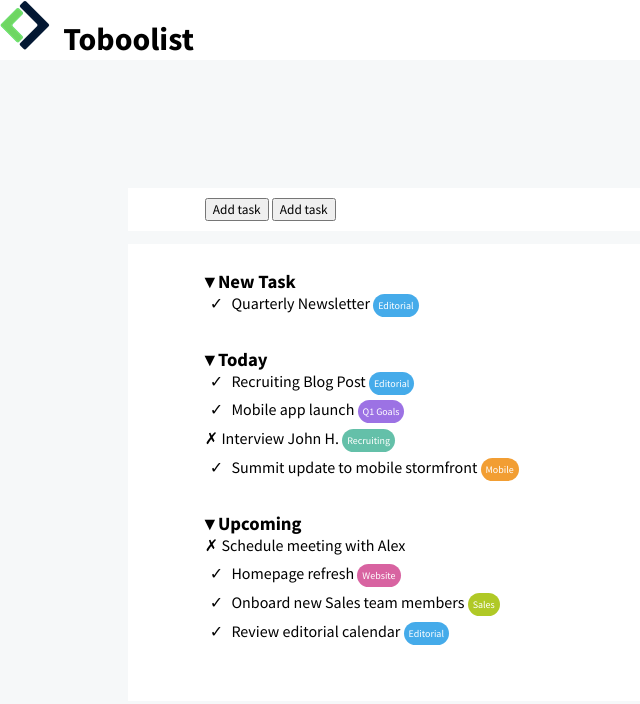
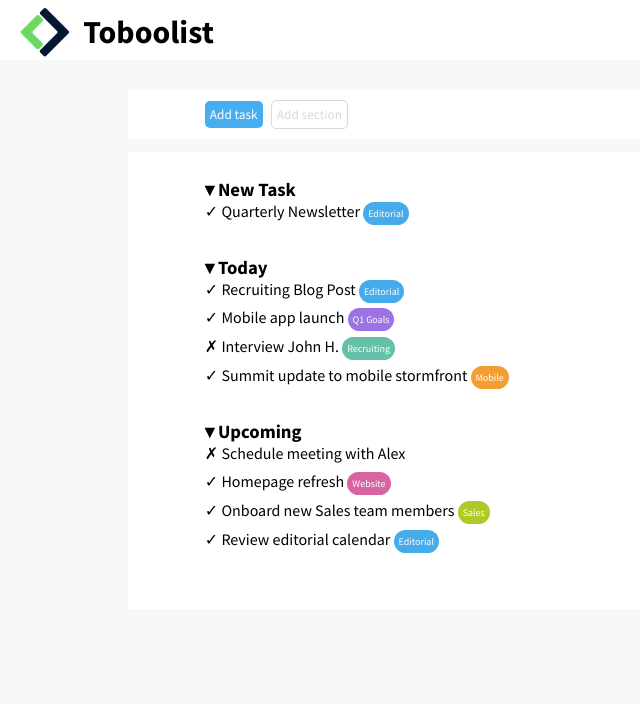
Before and after one commit to AleColumn99/html-css-toboolist, a plain HTML site: page index.html in a window 1280 px wide. Shown: the whole page, without its empty margins (0-640 px from the left). Drawn offline with Linux system fonts and the light colour scheme.

Commit message:
fine pomeriggio

```diff
--- a/css/style.css
+++ b/css/style.css
@@ -10,14 +10,21 @@ body {
 header {
   background-color: #FFFFFF;
   height: 60px;
-  box-sizing: border-box;
-  margin-bottom: 10%;
+  margin-bottom: 30px;
+  line-height: 60px;
 }
 
-header .title {
-  display: inline;
+header img {
+  display: inline-block;
+  vertical-align: middle;
+  padding-left: 20px;
+}
+
+header h1 {
+  display: inline-block;
   margin-left: 10px;
   font-weight: 700;
+  vertical-align: middle;
 }
 
 .container {
@@ -33,15 +40,24 @@ header .title {
   margin-bottom: 1%;
 }
 
-main button {
+button {
   margin-top: 10px;
   margin-bottom: 10px;
+  margin-right: 5px;
+  padding: 5px;
+  border-radius: 5px;
 }
 
-main button .clickable {
+.clickable {
   background-color: #47ADF1;
   border: none;
   color: #FFFFFF;
+}
+
+.non-clickable {
+  background-color: #FFFFFF;
+  border: 1px solid #D5DADD;
+  color: #D5DADD;
 }
 
 main h3 {
@@ -52,11 +68,15 @@ main h3 {
   padding-bottom: 1%;
 }
 
-.check {
-  display: inline;
-  border 1px solid green;
+.check .cross {
+  border 2px solid #65C0AA;
   padding: 5px;
   border-radius: 10px;
+  color: red;
+}
+
+.cross {
+
 }
 
 .tag {
--- a/index.html
+++ b/index.html
@@ -15,12 +15,8 @@
 
     <header>
 
-      <div class="head">
-
-        <img src="img/Logo.png" alt="logo">
-        <h1 class="title">Toboolist</h1>
-
-      </div>
+      <img src="img/Logo.png" alt="logo">
+      <h1>Toboolist</h1>
 
     </header>
 
@@ -31,7 +27,7 @@
         <div class="container">
 
           <button class="clickable">Add task</button>
-          <button class="non-clickable">Add task</button>
+          <button class="non-clickable">Add section</button>
 
         </div>
 
```
